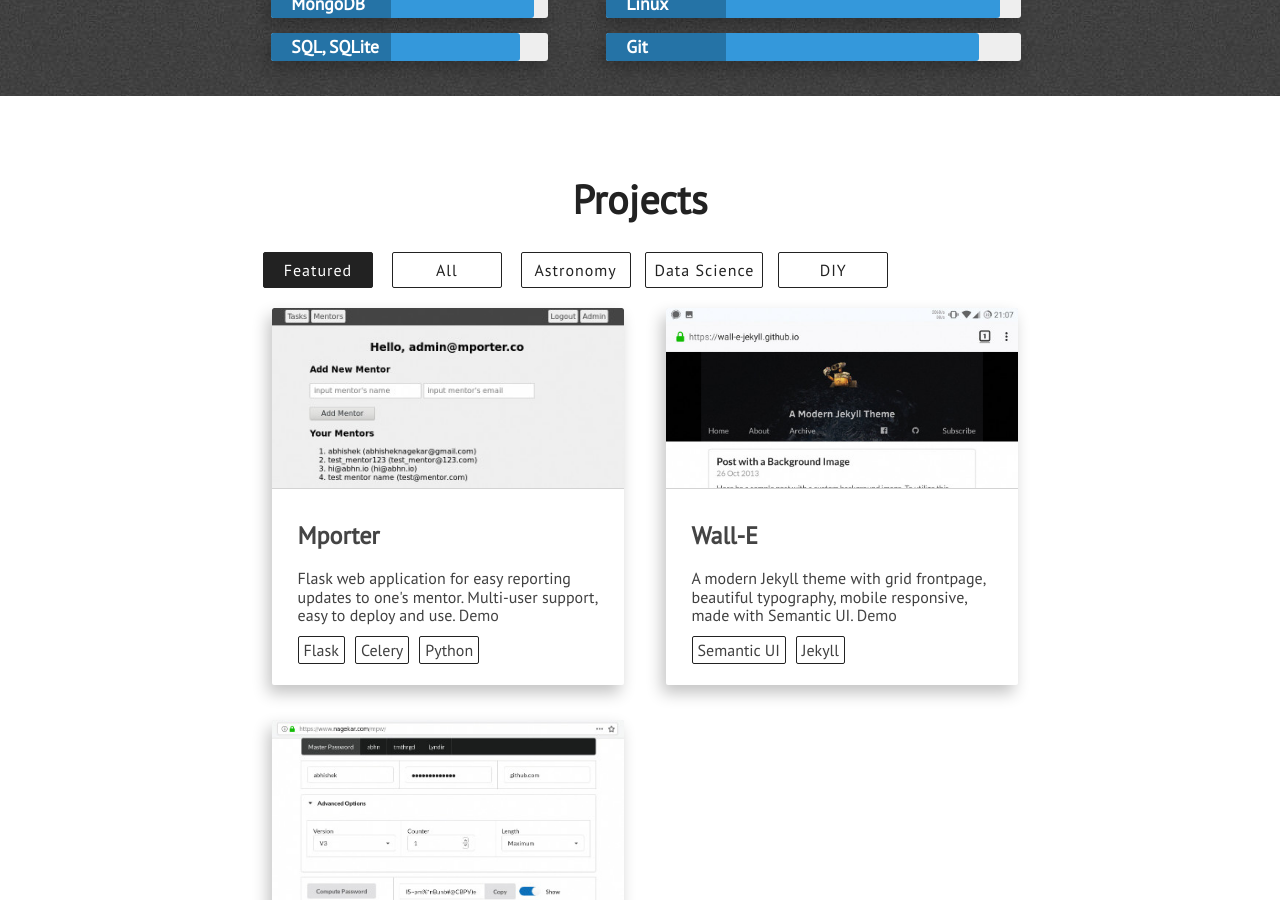
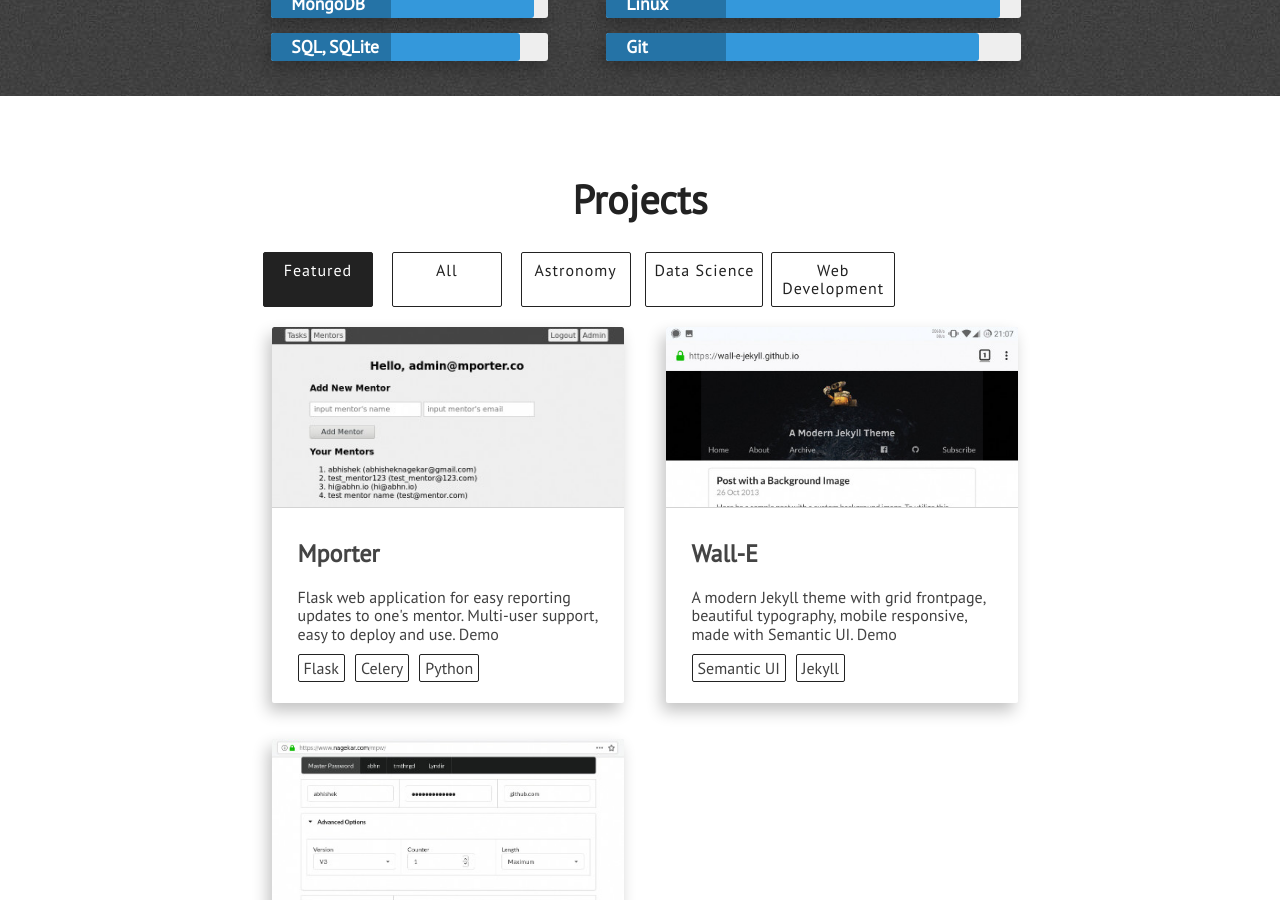
Before and after one commit to maliabarker/maliabarker.github.io, a Jekyll site: the page built from index.html, in a window 1280 px wide and 900 px high, scrolled down 2984 px. Built offline with Jekyll 4.4.1, drawn with Linux system fonts in a browser that asks for light colours; nearby versions of some CDN libraries.

Commit message:
Update projects.html

```diff
--- a/_includes/projects.html
+++ b/_includes/projects.html
@@ -9,7 +9,7 @@
                     <a id="all" class="semi-transparent-button with-border white-button" onclick="selected('all')">All</a>
                     <a id="astronomy" class="semi-transparent-button with-border white-button" onclick="selected('astronomy')">Astronomy</a>
                     <a id="data-science" class="semi-transparent-button with-border white-button" onclick="selected('data-science')">Data Science</a>
-                    <a id="diy" class="semi-transparent-button with-border white-button" onclick="selected('diy')">DIY</a>
+                    <a id="webdev" class="semi-transparent-button with-border white-button" onclick="selected('webdev')">Web Development</a>
 
                 </div>
 
```
